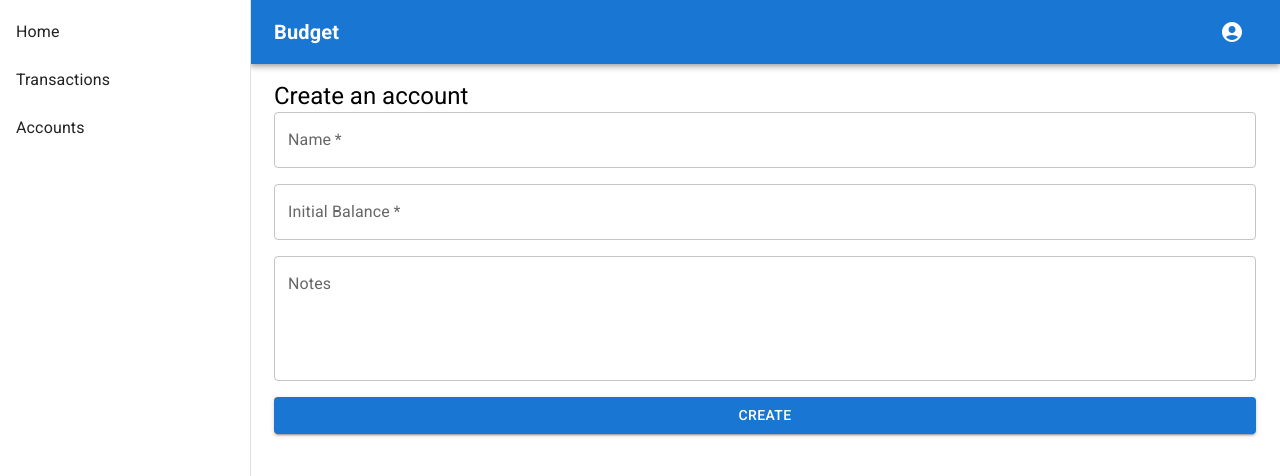
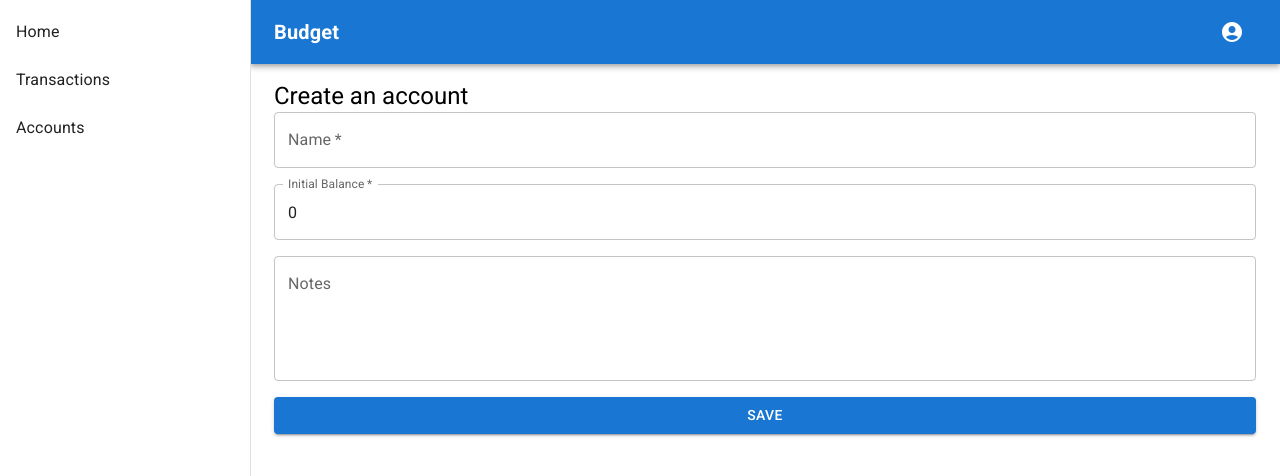
Before and after one commit to elmojohnson/budget_app, a Next.js app: page /accounts/create in a window 1280 px wide. Shown: the top 476 px of the page. Built offline with nearby package versions, Linux system fonts and the light colour scheme; no server answers; sample sign-in values are in the browser's storage.

Commit message:
Update: Intigrated typings on create form

```diff
--- a/components/forms/AccountForm.tsx
+++ b/components/forms/AccountForm.tsx
@@ -1,4 +1,5 @@
 import React from "react";
+import { Account } from "@/types/Account";
 
 // Formik
 import { Formik } from "formik";
@@ -9,17 +10,20 @@ import Box from "@mui/material/Box";
 import Button from "@mui/material/Button";
 import TextField from "@mui/material/TextField";
 
-const AccountForm = () => {
+const AccountForm: React.FC<Account> = (account) => {
   return (
     <Box>
       <Formik
         initialValues={{
-          name: "",
-          initial_balance: "",
-          notes: "",
+          name: account.name,
+          initial_balance: account.initial_balance,
+          notes: account.notes,
         }}
         validationSchema={AccountSchema}
-        onSubmit={(values, { setSubmitting }) => console.log(values)}
+        onSubmit={(values, { setSubmitting }) => {
+          account.handleFormSubmit?.(values);
+          setSubmitting(false);
+        }}
       >
         {({
           values,
@@ -80,7 +84,7 @@ const AccountForm = () => {
               onClick={submitForm}
               disabled={isSubmitting}
             >
-              Create
+              {account.button_message || "Save"}
             </Button>
           </Box>
         )}
--- a/pages/accounts/create.tsx
+++ b/pages/accounts/create.tsx
@@ -5,10 +5,19 @@ import Layout from "@/components/layouts/Layout";
 import Typography from "@mui/material/Typography";
 
 const CreateAccount = () => {
+  const props = {
+    id: "",
+    name: "",
+    initial_balance: 0,
+    notes: "",
+    handleFormSubmit: (values: any) => {
+      console.log(values);
+    },
+  };
   return (
     <Layout>
       <Typography variant="h5">Create an account</Typography>
-      <AccountForm />
+      <AccountForm {...props} />
     </Layout>
   );
 };
```
